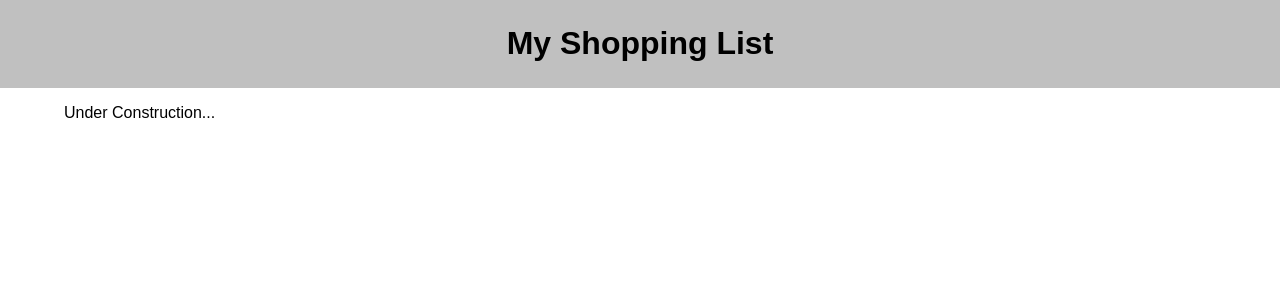
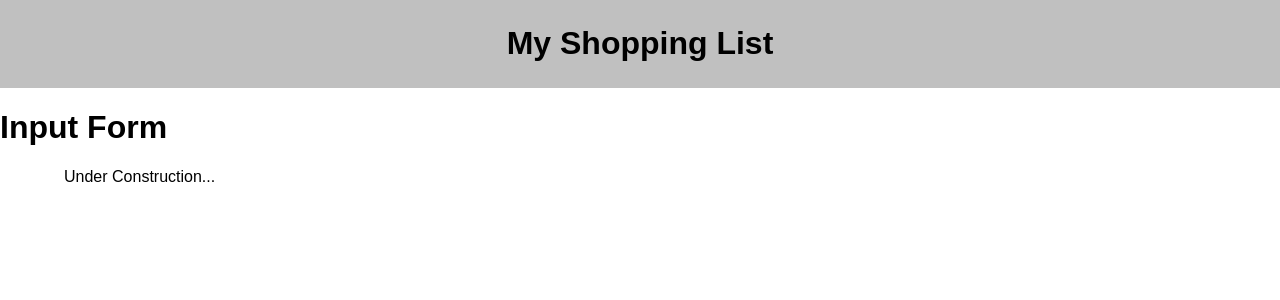
Before and after one commit to purplereign09/group_fs_react_shopping_list, a React (Create React App) app: page / in a window 1280 px wide. Shown: the top 300 px of the page. Built offline with nearby package versions, Linux system fonts and the light colour scheme.

Commit message:
successfully on the dom

```diff
--- a/src/components/App/App.jsx
+++ b/src/components/App/App.jsx
@@ -1,6 +1,7 @@
 import React from 'react';
 
 import Header from '../Header/Header.jsx'
+import InputForm from '../input_form/input_form.jsx';
 import './App.css';
 
 
@@ -8,6 +9,7 @@ function App() {
     return (
         <div className="App">
             <Header />
+            <InputForm />
             <main>
                 <p>Under Construction...</p>
             </main>
--- /dev/null
+++ b/src/components/input_form/input_form.jsx
@@ -0,0 +1,10 @@
+function InputForm(){
+
+    return (
+        <header className="input-form">
+            <h1>Input Form</h1>
+        </header>
+    );
+}
+
+export default InputForm;
```
Also changed, not shown: 1 other file (tests, documents, lock files or other folders).
